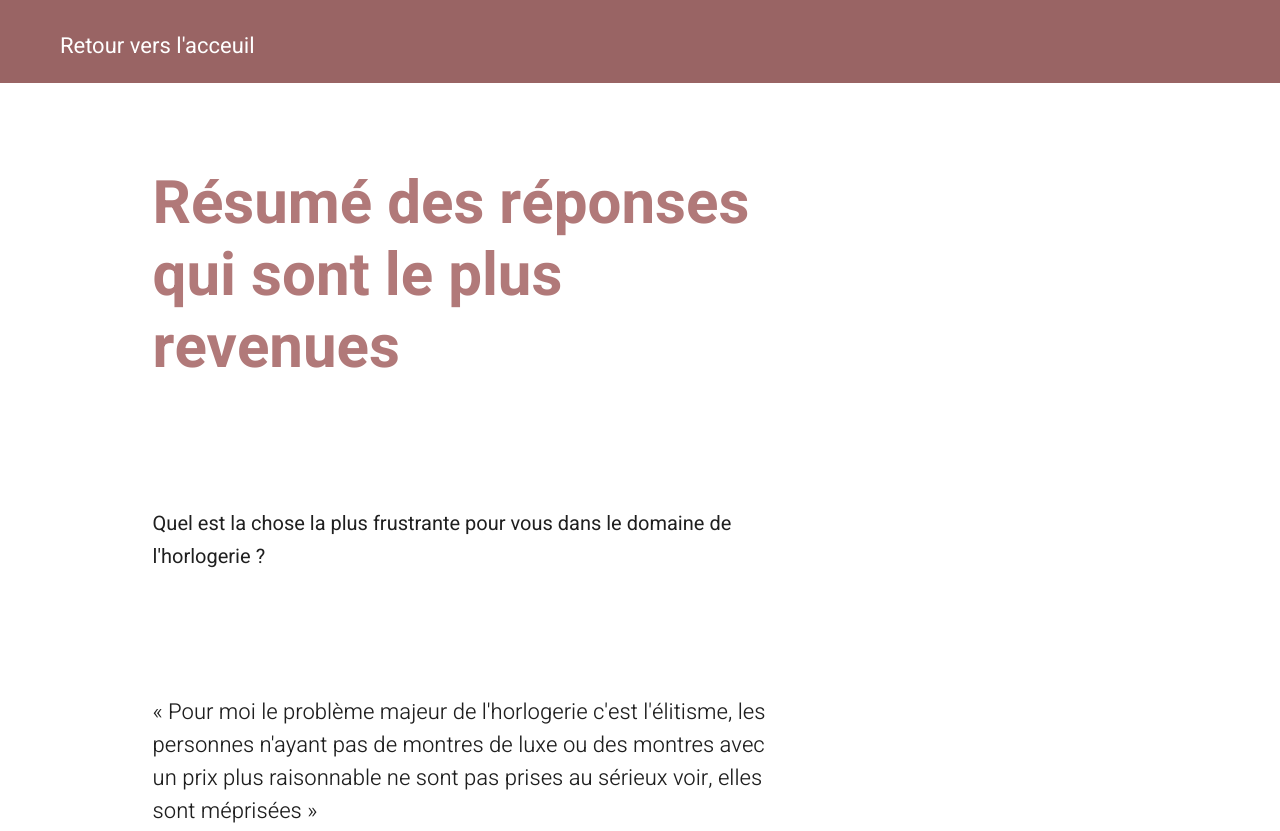
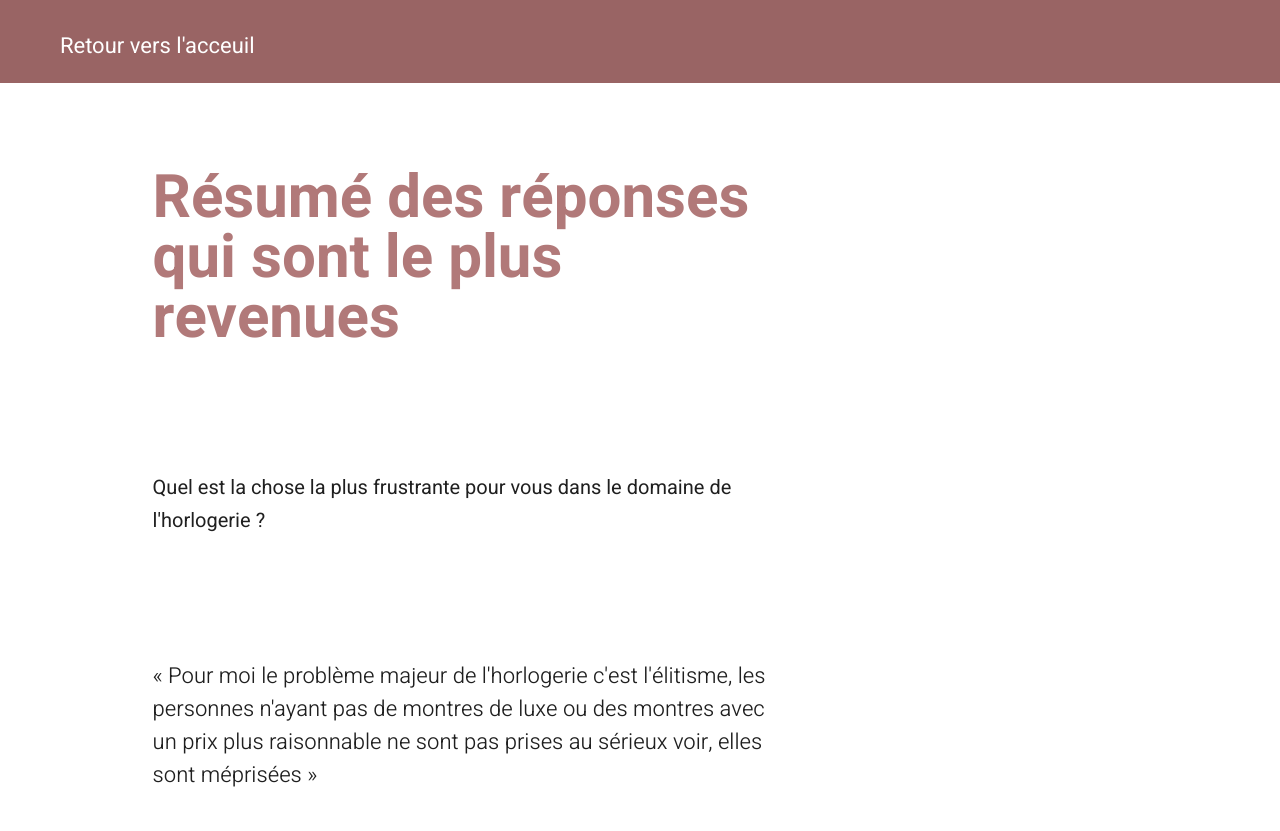
Before and after one commit to LePinkman/tfa, a website: page src/interview.html in a window 1280 px wide. Shown: the top 831 px of the page. Drawn offline with nearby package versions, Linux system fonts and the light colour scheme; files that its build step writes are made by us from their sources.

Commit message:
Interlignage Titre Interview
interlignage de 120% vers 100%

```diff
--- a/src/styles/_texts.scss
+++ b/src/styles/_texts.scss
@@ -71,7 +71,7 @@ a {
 .titre__rose {
     color: #B17979;
     font-size: 40px;
-    line-height: 120%;
+    line-height: 100%;
 }
 
 .ligne--lien {
```
